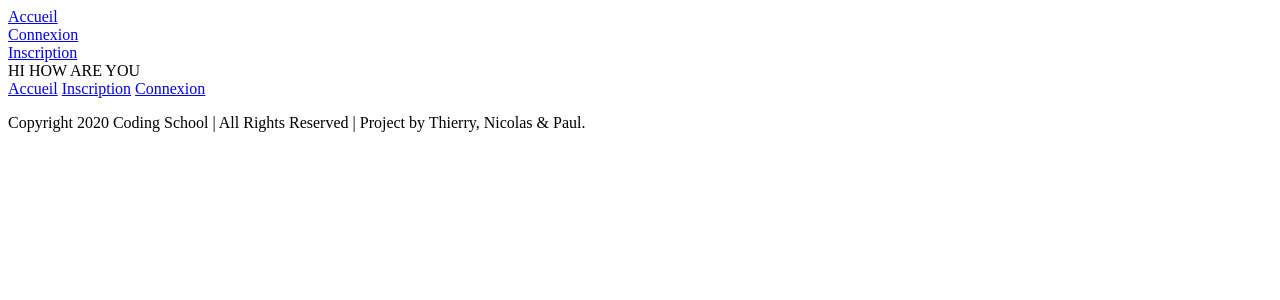
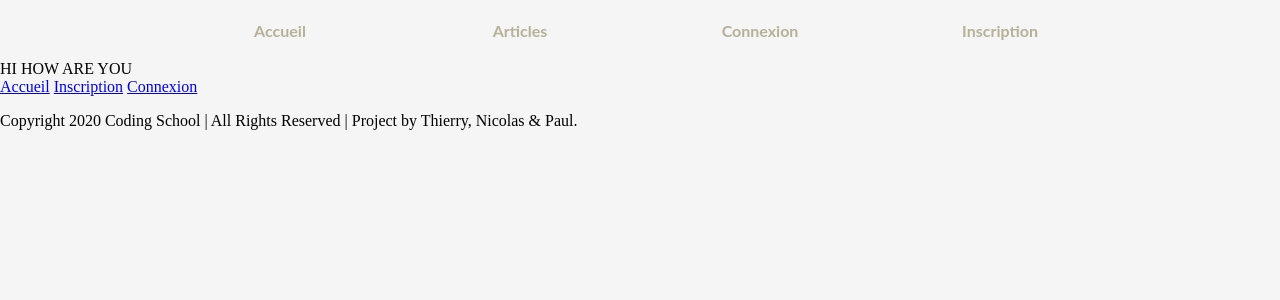
Before and after one commit to thierry-khalife/blog, a PHP site: page /index.php in a window 1280 px wide. Shown: the top 300 px of the page. Run offline with PHP 8.4, Linux system fonts and the light colour scheme.

Commit message:
avancé css header

```diff
--- a/css/style.css
+++ b/css/style.css
@@ -0,0 +1,82 @@
+body {
+    margin: 0;
+    background-color: #f5f5f5;
+}
+
+header nav {
+    display: flex;
+    flex-direction: row;
+    justify-content: center;
+    align-items: center;
+    /* background-color: red; */
+    height: 60px;
+    width: 100%;
+}
+
+header a {
+    text-decoration: none;
+    height: 100%;
+    width: 100%;
+    display: flex;
+    justify-content: center;
+    align-items: center;
+    font-family: "Lato";
+    color: #b6b096;
+    font-weight: bold;
+}
+
+.navbtn {
+    /* background-color: blue; */
+    height: 100%;
+    width: 200px;
+    display: inline-block;
+    text-decoration: none;
+    margin: 0 20px 0 20px;
+}
+
+.navbtn:hover .link1 {
+    color: #ef9d87;
+}
+
+.navbtn:after {
+    content: '';
+    display: block;
+    width: 0;
+    height: 2px;
+    background: #ef9d87;
+    transition: width .3s;
+}
+
+.navbtn:hover:after {
+    width: 100%;
+}
+
+.submenu {
+    height: 100%;
+    width: 100%;
+    display: flex;
+    flex-direction: column;
+}
+
+.topsubmenu {
+    height: 100%;
+    width: 100%;
+    display: flex;
+    justify-content: center;
+    align-items: center;
+}
+
+.dropdownsubmenu {
+    height: 60px;
+    width: 200px;
+    position: absolute;
+    top: 62px;
+    background-color: yellow;
+    display: none;
+}
+
+.submenu:hover .dropdownsubmenu {
+    display: flex;
+    justify-content: center;
+    align-items: center;
+}
--- a/header.php
+++ b/header.php
@@ -1,36 +1,48 @@
 <header>
         <nav class="nav">
-            <section class="headerleft">
-                <section id="logo">
-                <a href="index.php">Accueil</a>
+            <section class="navbtn">
+                <a class="link1" href="index.php">Accueil</a>
+            </section>
+
+            <?php if( !isset($_SESSION['login']) ) { ?>
+
+            <section class="navbtn">
+                <section class="submenu">
+                    <article class="topsubmenu">
+                        <a class="link1" href="connexion.php">Articles</a>
+                    </article>
+                    <article class="dropdownsubmenu">
+                        <a href="connexion.php">Test</a>
+                    </article>
                 </section>
             </section>
-            <section class="headerright">
-                  <?php if( !isset($_SESSION['login']) ){ ?>
-            <section class="undernav">
-                <a href="connexion.php">Connexion</a>
+            <section class="navbtn">
+                <a class="link1" href="connexion.php">Connexion</a>
             </section>
-            <section class="undernav">
-                <a href="inscription.php">Inscription</a>
+            <section class="navbtn">
+                <a class="link1" href="inscription.php">Inscription</a>
             </section>
-            <?php } if( isset($_SESSION['login']) ){ ?>
-             <section class="undernav">
-                <a href="profil.php">Profil</a>
+
+            <?php
+            }
+
+            if( isset($_SESSION['login']) ){ ?>
+             <section class="navbtn">
+                <a class="link1" href="profil.php">Profil</a>
             </section>
              <?php if( $_SESSION['droits'] == 42 || $_SESSION['droits'] == 1337 ){ ?>
-             <section class="undernav">
-                <a href="creer-article.php">Créer un Article</a>
+             <section class="navbtn">
+                <a class="link1" href="creer-article.php">Créer un Article</a>
             </section>
              <?php } ?>
               <?php if( $_SESSION['droits'] == 1337 ){ ?>
-            <section class="undernav">
-                <a href="admin.php">Admin</a>
+            <section class="navbtn">
+                <a class="link1" href="admin.php">Admin</a>
             </section>
              <?php } ?>
-            <section class="undernav">
-                <a href="index.php?deco">Déconnexion</a>
+            <section class="navbtn">
+                <a class="link1" href="index.php?deco">Déconnexion</a>
             </section>
             <?php } ?>
-            </section>
         </nav>
-    </header>
+</header>
```
